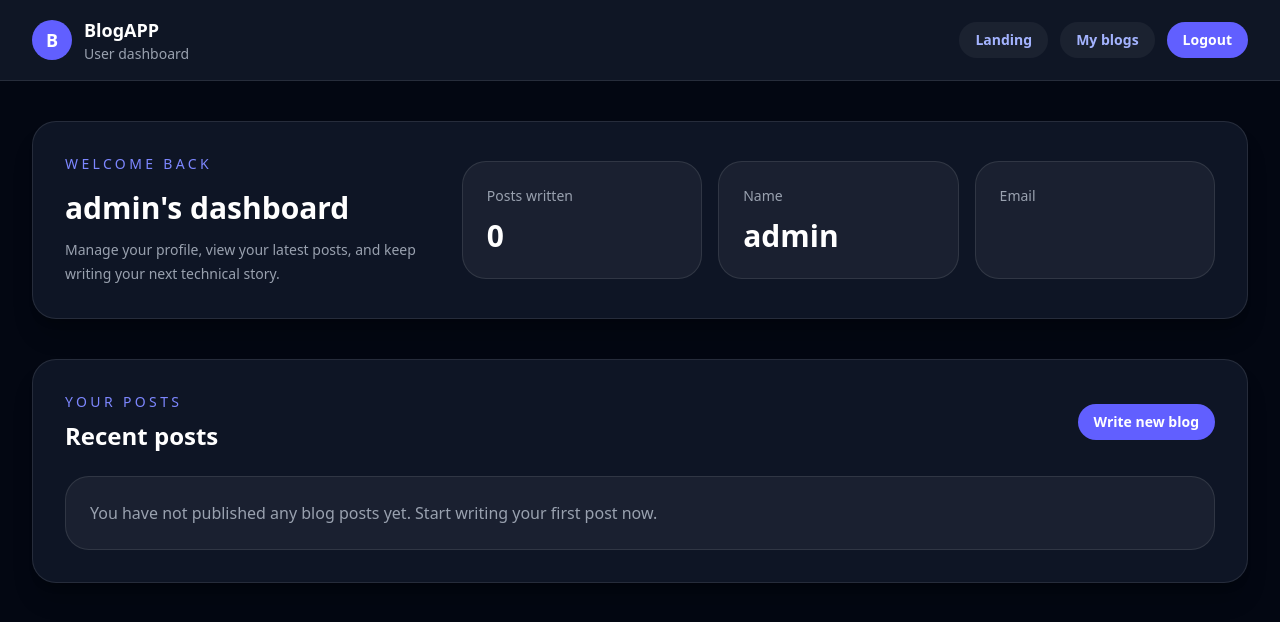
After one commit to Sadeed-BS/blogapp, a Django app: page /user_home/ in a window 1280 px wide. The commit adds this page. Shown: the top 622 px of the page. Run offline with Django 5.2, Linux system fonts and the light colour scheme; a user stored in the database is signed in; data comes from the database, SQL or seed files in the repository; both versions use the stored data as it was after the commit.

Commit message:
small changes

```diff
--- /dev/null
+++ b/myapp/templates/user_home.html
@@ -0,0 +1,107 @@
+<!DOCTYPE html>
+<html lang="en">
+    {% load static %}
+    <head>
+        <meta charset="UTF-8">
+        <meta name="viewport" content="width=device-width, initial-scale=1">
+        <title>BlogAPP - User Home</title>
+        <link rel="icon" href="{% static 'icon/favicon.svg' %}" type="image/svg+xml">
+        <script src="https://cdn.jsdelivr.net/npm/@tailwindcss/browser@4"></script>
+    </head>
+    <body class="bg-gray-950 text-white font-sans antialiased selection:bg-indigo-500 selection:text-white">
+        <header class="border-b border-white/10 bg-gray-900/95 backdrop-blur-xl">
+            <div class="mx-auto flex flex-col gap-4 px-6 py-4 lg:flex-row lg:items-center lg:justify-between lg:px-8">
+                <a href="{% url 'home' %}" class="flex items-center gap-3 text-white">
+                    <span class="inline-flex h-10 w-10 items-center justify-center rounded-full bg-indigo-500 text-lg font-semibold">B</span>
+                    <div>
+                        <p class="text-lg font-semibold">BlogAPP</p>
+                        <p class="text-sm text-gray-400">User dashboard</p>
+                    </div>
+                </a>
+                <div class="flex flex-wrap items-center justify-end gap-3">
+                    <a href="{% url 'home' %}" class="rounded-full bg-white/5 px-4 py-2 text-sm font-semibold text-indigo-300 hover:bg-white/10">Landing</a>
+                    <a href="#blogs" class="rounded-full bg-white/5 px-4 py-2 text-sm font-semibold text-indigo-300 hover:bg-white/10">My blogs</a>
+                    <form method="post" action="{% url 'logout' %}" class="ml-0">
+                        {% csrf_token %}
+                        <button type="submit" class="rounded-full bg-indigo-500 px-4 py-2 text-sm font-semibold text-white hover:bg-indigo-400">Logout</button>
+                    </form>
+                </div>
+            </div>
+        </header>
+
+        <main class="mx-auto max-w-7xl px-6 py-10 lg:px-8">
+            <section class="rounded-3xl border border-white/10 bg-gray-900/90 p-8 shadow-xl shadow-black/20">
+                <div class="flex flex-col gap-6 lg:flex-row lg:items-center lg:justify-between">
+                    <div>
+                        <p class="text-sm uppercase tracking-[0.24em] text-indigo-400">Welcome back</p>
+                        <h1 class="mt-4 text-3xl font-bold text-white">{{ request.user.username }}'s dashboard</h1>
+                        <p class="mt-3 max-w-2xl text-sm leading-6 text-gray-400">Manage your profile, view your latest posts, and keep writing your next technical story.</p>
+                    </div>
+                    <div class="grid w-full gap-4 grid-cols-1 sm:grid-cols-2 xl:grid-cols-3">
+                        <div class="rounded-3xl border border-white/10 bg-white/5 p-6">
+                            <p class="text-sm text-gray-400">Posts written</p>
+                            <p class="mt-3 text-3xl font-semibold text-white">{{ blog_count }}</p>
+                        </div>
+                        <div class="rounded-3xl border border-white/10 bg-white/5 p-6">
+                            <p class="text-sm text-gray-400">Name</p>
+                            {% if profile %}
+                                <p class="mt-3 text-3xl font-semibold text-white text-left">{{ profile.name }}</p>
+                            {% else %}
+                                <p class="mt-3 text-3xl font-semibold text-white text-left">{{ request.user.username }}</p>
+                            {% endif %}
+                        </div>
+                        <div class="rounded-3xl border border-white/10 bg-white/5 p-6">
+                            <p class="text-sm text-gray-400">Email</p>
+                            {% if profile %}
+                                <p class="mt-3 text-3xl font-semibold text-white text-left break-words">{{ profile.email }}</p>
+                            {% else %}
+                                <p class="mt-3 text-3xl font-semibold text-white text-left break-words">{{ request.user.email }}</p>
+                            {% endif %}
+                        </div>
+                    </div>
+                </div>
+            </section>
+
+            <section id="blogs" class="mt-10 rounded-3xl border border-white/10 bg-gray-900/90 p-8 shadow-xl shadow-black/20">
+                <div class="flex items-center justify-between gap-4">
+                    <div>
+                        <p class="text-sm uppercase tracking-[0.24em] text-indigo-400">Your posts</p>
+                        <h2 class="mt-2 text-2xl font-bold text-white">Recent posts</h2>
+                    </div>
+                    <a href="{% url 'add_blog' %}" class="inline-flex items-center rounded-full bg-indigo-500 px-4 py-2 text-sm font-semibold text-white hover:bg-indigo-400">Write new blog</a>
+                </div>
+                <div class="mt-6 space-y-4">
+                    {% if recent_blogs %}
+                        {% for blog in recent_blogs %}
+                            <article class="overflow-hidden rounded-3xl border border-white/10 bg-white/5 shadow-xl shadow-black/10">
+                                <div class="grid gap-6 p-6 lg:grid-cols-[180px_minmax(0,1fr)] lg:items-start">
+                                    {% if blog.image %}
+                                        <img src="{{ blog.image.url }}" alt="{{ blog.title }}" class="h-44 w-full rounded-3xl object-cover lg:h-full" />
+                                    {% else %}
+                                        <div class="flex h-44 items-center justify-center rounded-3xl bg-indigo-500/10 text-indigo-300 lg:h-full">No Image</div>
+                                    {% endif %}
+                                    <div class="flex flex-col justify-between gap-4">
+                                        <div>
+                                            <h3 class="text-xl font-semibold text-white">{{ blog.title }}</h3>
+                                            <p class="mt-3 text-sm leading-6 text-gray-300 line-clamp-4">{{ blog.content }}</p>
+                                        </div>
+                                        <div class="flex flex-col gap-2 sm:flex-row sm:items-center sm:justify-between">
+                                            <div class="text-sm text-gray-400">
+                                                <p>{{ blog.created_at|date:'M d, Y' }}</p>
+                                            </div>
+                                            <span class="inline-flex items-center rounded-full bg-indigo-500/10 px-3 py-1 text-sm font-semibold text-indigo-300">Published</span>
+                                        </div>
+                                    </div>
+                                </div>
+                            </article>
+                        {% endfor %}
+                    {% else %}
+                        <div class="rounded-3xl border border-white/10 bg-white/5 p-6">
+                            <p class="text-gray-400">You have not published any blog posts yet. Start writing your first post now.</p>
+                        </div>
+                    {% endif %}
+                </div>
+            </section>
+        </main>
+    </body>
+</html>
--- a/myapp/urls.py
+++ b/myapp/urls.py
@@ -6,4 +6,7 @@ urlpatterns = [
     path('login/', views.login_view, name='login'),
     path('register/', views.register, name='register'),
     path('logout/', views.logout_view, name='logout'),
+    path('user_home/', views.user_home, name='user_home'),
+    path('admin_home/', views.admin_view, name='admin_home'),
+    path('add_blog/',views.add_blog,name='add_blog'),
 ]
--- a/myapp/views.py
+++ b/myapp/views.py
@@ -1,7 +1,8 @@
 from django.shortcuts import render, redirect
 from django.contrib.auth import authenticate,login,logout
+from django.contrib.auth.decorators import login_required, user_passes_test
 from django.contrib.auth.models import User
-from .models import *
+from .models import UserProfile, Blog
 
 # Create your views here.
 
@@ -16,14 +17,11 @@ def login_view(request):
         user = authenticate(request, username=username, password=password)
 
         if user is not None:
-
-           login(request, user)
-
-           if user.is_superuser:
-               return redirect('/admin')
-
-           else:
-               return redirect('/')
+            login(request, user)
+            if user.is_superuser:
+                return redirect('admin_home')
+            else:
+                return redirect('user_home')
     return render(request, 'login.html')
 
 def register(request):
@@ -58,3 +56,46 @@ def logout_view(request):
     if request.method == 'POST':
         logout(request)
     return redirect('home')
+
+@login_required
+def user_home(request):
+    user_profile = UserProfile.objects.filter(USER=request.user).first()
+    user_blogs = Blog.objects.filter(USER=request.user).order_by('-created_at')
+    stats = {
+        'profile': user_profile,
+        'blog_count': user_blogs.count(),
+        'recent_blogs': user_blogs[:5],
+    }
+    return render(request, 'user_home.html', stats)
+
+@login_required
+@user_passes_test(lambda user: user.is_superuser)
+def admin_view(request):
+    stats = {
+        'user_count': User.objects.count(),
+        'profile_count': UserProfile.objects.count(),
+        'blog_count': Blog.objects.count(),
+        'recent_blogs': Blog.objects.order_by('-created_at')[:5],
+    }
+    return render(request, 'admin_home.html', stats)
+
+
+@login_required
+def add_blog(request):
+
+   if request.method == "POST":
+
+       title = request.POST['title']
+       content = request.POST['content']
+       image = request.FILES['image']
+
+       Blog.objects.create(
+           USER=request.user,
+           title=title,
+           content=content,
+           image=image
+       )
+
+       return redirect('user_home')
+
+   return render(request,'add_blog.html')
```
Also changed, not shown: myapp/templates/add_blog.html (added, +70 -0 lines), myapp/templates/admin_home.html (added, +95 -0 lines), myapp/templates/home.html (+16 -6 lines), blog_images/n1.jpeg (added), db.sqlite3.
